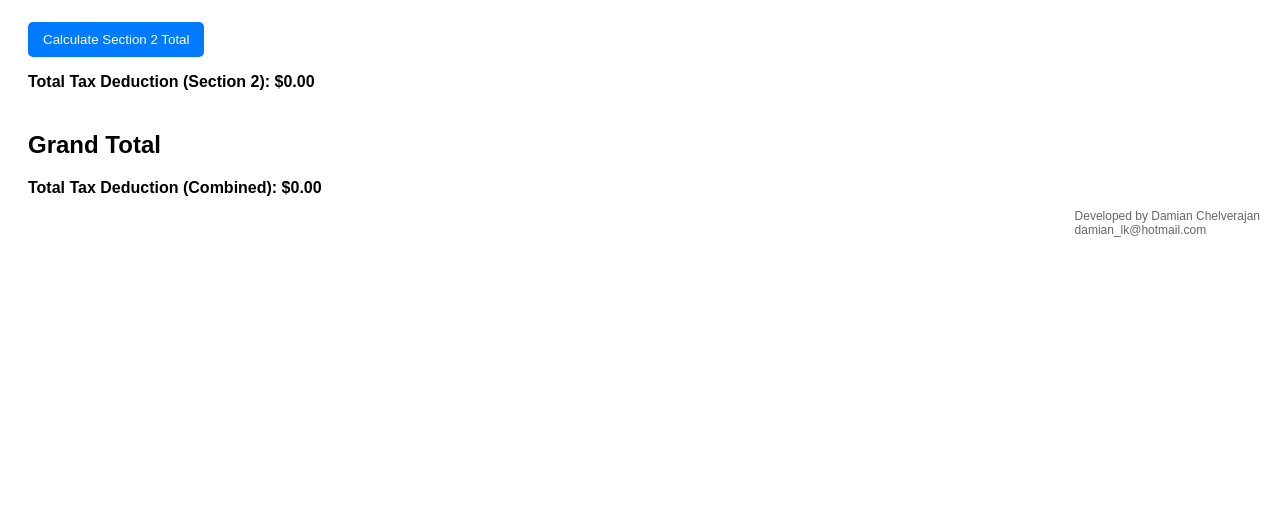
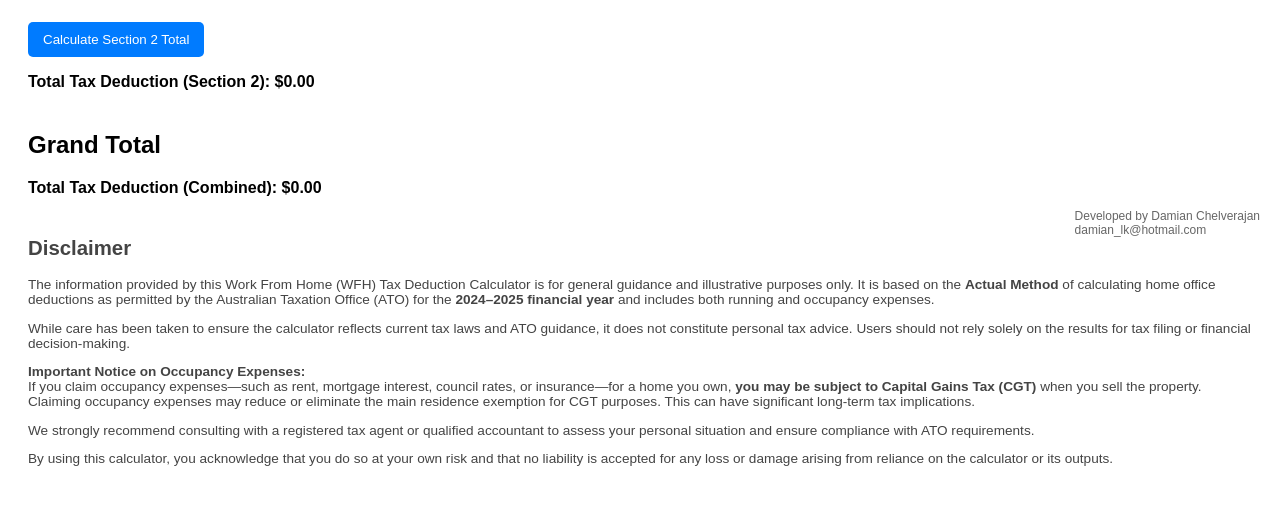
Before and after one commit to DamianChelva/WFH-Tax-Deduction, a Flask app: template templates/form.html in a window 1280 px wide. Shown: the part 553-1061 px from the top of the page. Before the commit the page ends 790 px from the top, so only its background shows below. Run offline with Flask 3, Linux system fonts and the light colour scheme; the template is opened without the code that fills it, so the values that code supplies are empty.

Commit message:
Disclaimer

```diff
--- a/templates/form.html
+++ b/templates/form.html
@@ -181,5 +181,32 @@
       document.getElementById("grandTotal").innerText = grand.toFixed(2);
     }
   </script>
+    <!-- Disclaimer Section -->
+  <div style="font-size: 0.85em; color: #444; margin-top: 40px;">
+    <h2>Disclaimer</h2>
+    <p>
+      The information provided by this Work From Home (WFH) Tax Deduction Calculator is for general guidance and illustrative purposes only.
+      It is based on the <strong>Actual Method</strong> of calculating home office deductions as permitted by the Australian Taxation Office (ATO)
+      for the <strong>2024–2025 financial year</strong> and includes both running and occupancy expenses.
+    </p>
+    <p>
+      While care has been taken to ensure the calculator reflects current tax laws and ATO guidance, it does not constitute personal tax advice.
+      Users should not rely solely on the results for tax filing or financial decision-making.
+    </p>
+    <p><strong>Important Notice on Occupancy Expenses:</strong><br>
+      If you claim occupancy expenses—such as rent, mortgage interest, council rates, or insurance—for a home you own,
+      <strong>you may be subject to Capital Gains Tax (CGT)</strong> when you sell the property.
+      Claiming occupancy expenses may reduce or eliminate the main residence exemption for CGT purposes.
+      This can have significant long-term tax implications.
+    </p>
+    <p>
+      We strongly recommend consulting with a registered tax agent or qualified accountant to assess your personal situation
+      and ensure compliance with ATO requirements.
+    </p>
+    <p>
+      By using this calculator, you acknowledge that you do so at your own risk and that no liability is accepted for any loss or damage
+      arising from reliance on the calculator or its outputs.
+    </p>
+  </div>
 </body>
 </html>
```
